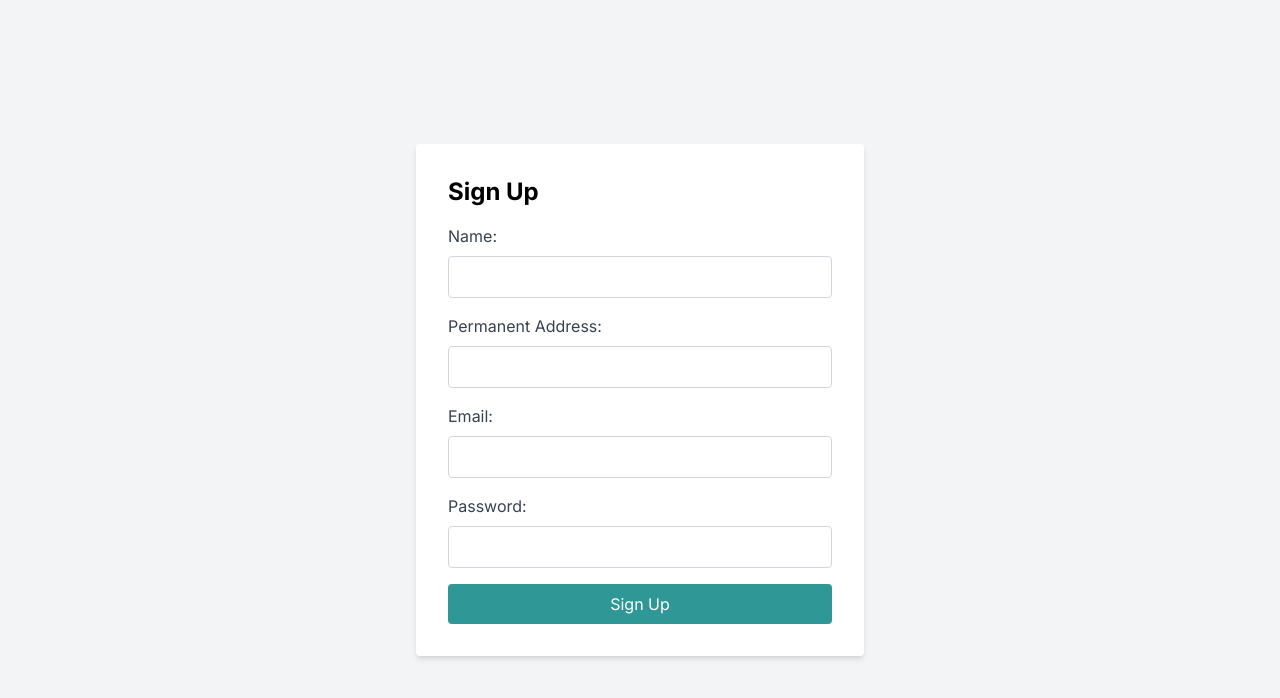
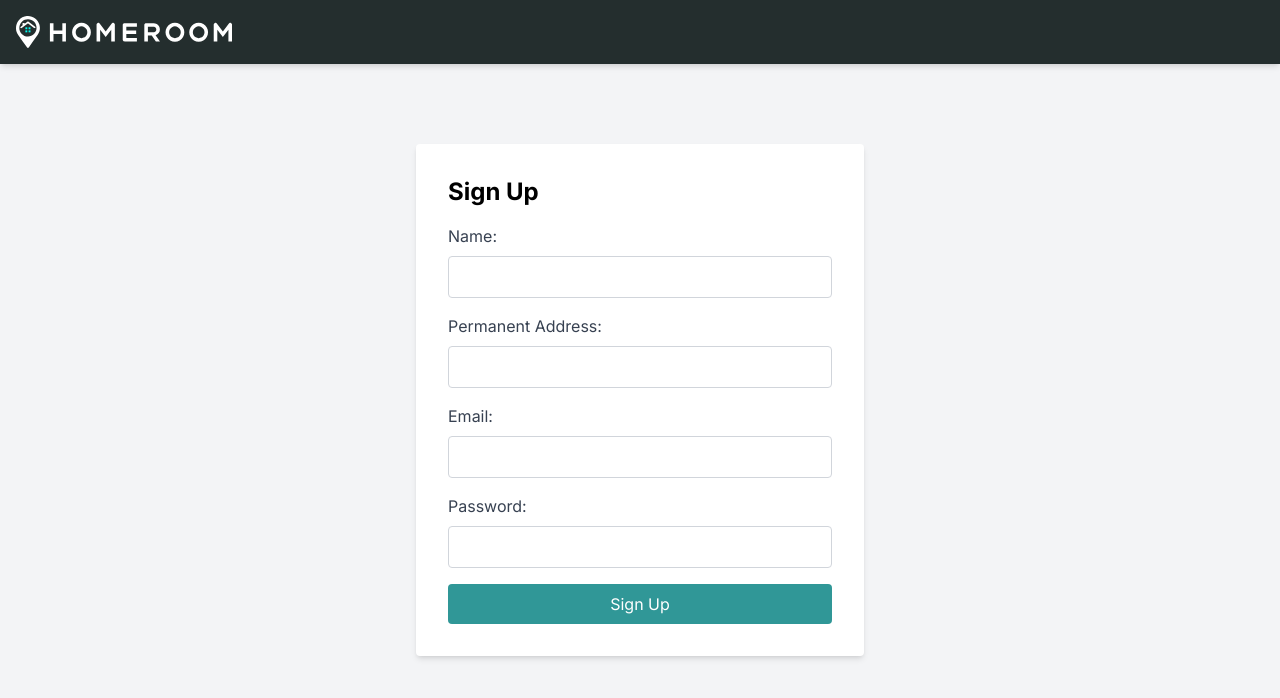
Before and after one commit to hossainsmshakib/homeroom-frontend, a Next.js app: page /signup in a window 1280 px wide. Shown: the top 698 px of the page. Built offline with nearby package versions, Linux system fonts and the light colour scheme.

Commit message:
Instelled axios

```diff
--- a/src/components/login/Login.tsx
+++ b/src/components/login/Login.tsx
@@ -1,5 +1,6 @@
 // components/login/Login.tsx
-import React, { useState } from 'react'
+import React, { useState } from 'react';
+import Navbar from "../navbar/Navbar";
 
 type Props = {}
 
@@ -14,7 +15,9 @@ const Login: React.FC<Props> = ({}) => {
   }
 
   return (
+
     <div className="flex items-center justify-center min-h-screen bg-gray-100">
+      <div><Navbar/></div>
       <div className="bg-white p-8 rounded shadow-md w-full max-w-md">
         <h1 className="text-2xl font-bold mb-4">Login</h1>
         <form onSubmit={handleSubmit}>
--- a/src/components/signup/SignUp.tsx
+++ b/src/components/signup/SignUp.tsx
@@ -1,6 +1,7 @@
 // pages/signin.tsx
 
 import React, { useState } from "react";
+import Navbar from "../navbar/Navbar";
 
 type Props = {};
 
@@ -17,6 +18,9 @@ function SignUp({}: Props) {
 
   return (
     <div className="flex items-center justify-center min-h-screen bg-gray-100">
+      <div>
+        <Navbar />
+      </div>
       <div className="bg-white p-8 rounded shadow-md w-full max-w-md">
         <h1 className="text-2xl font-bold mb-4">Sign Up</h1>
         <form onSubmit={handleSubmit}>
```
Also changed, not shown: package.json (+6 -5 lines), 1 other file (tests, documents, lock files or other folders).
